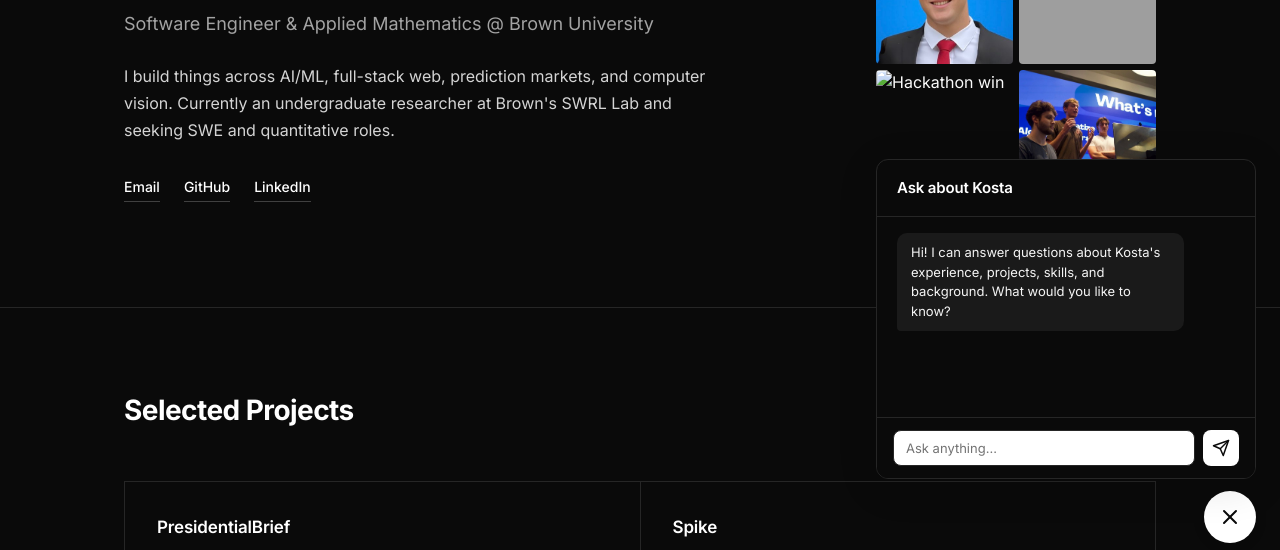
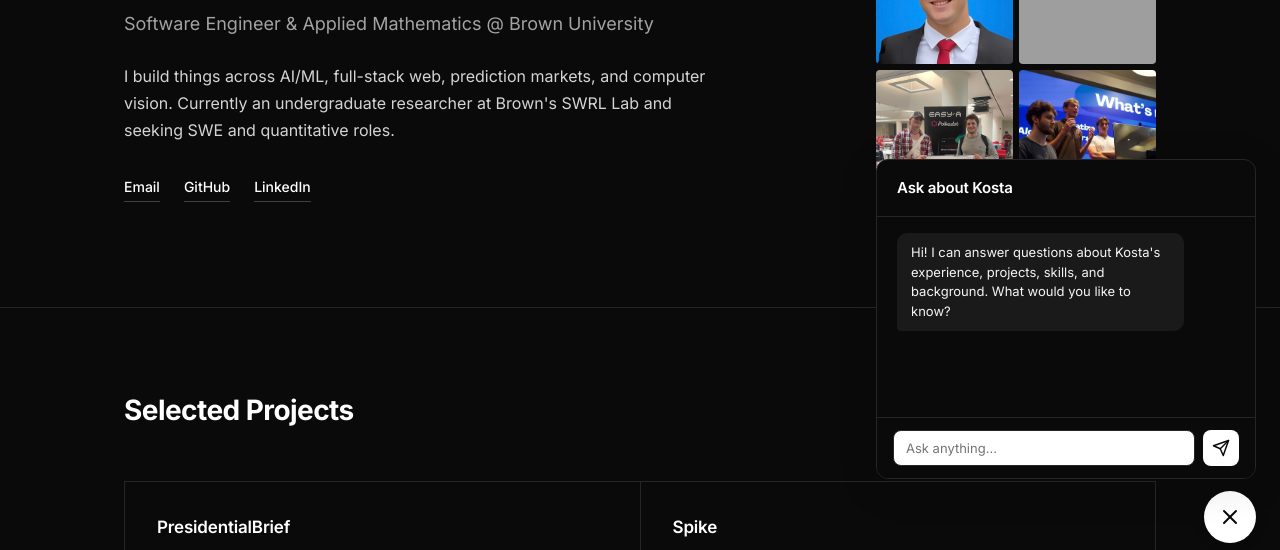
Before and after one commit to kostakarathana/personal_website, a website: page index.html in a window 1280 px wide. Shown: the part 233-783 px from the top of the page. Drawn offline with Linux system fonts and the light colour scheme; grey boxes are pictures that could not be loaded.

Commit message:
edit: photo edit

```diff
--- a/index.html
+++ b/index.html
@@ -45,7 +45,7 @@
                     <div class="hero-photos">
                         <img src="photos/headshot.jpeg" alt="Kosta Karathanasopoulos" class="hero-img">
                         <img src="photos/rowing.png" alt="Rowing" class="hero-img">
-                        <img src="photos/Hackathon_Prize.png" alt="Hackathon win" class="hero-img">
+                        <img src="photos/Hackathon_Prize.jpeg" alt="Hackathon win" class="hero-img">
                         <img src="photos/hackathon2.jpeg" alt="Hackathon presentation" class="hero-img">
                     </div>
                 </div>
```
